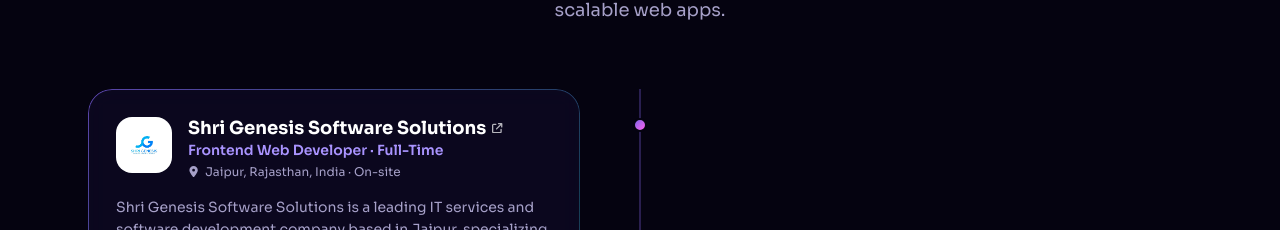
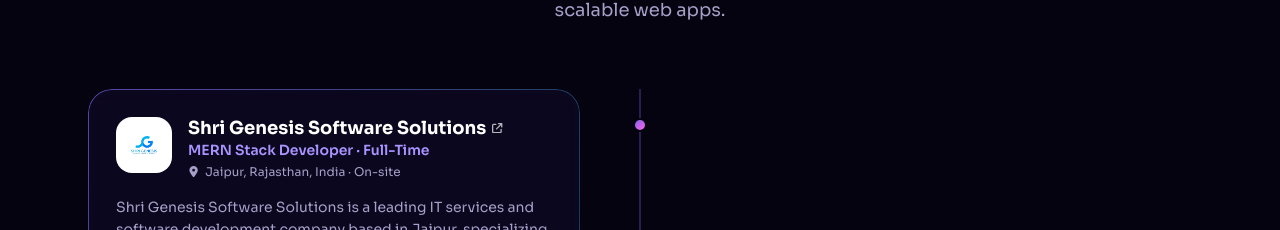
Before and after one commit to TheRealKrishna/krishna-portfolio, a Next.js app: page / in a window 1280 px wide. Shown: the part 1831-2061 px from the top of the page. Built offline with nearby package versions, Linux system fonts and the light colour scheme; no server answers.

Commit message:
fix: update job title to MERN Stack Developer for Shri Genesis Software Solutions experience

```diff
--- a/src/data/experience.ts
+++ b/src/data/experience.ts
@@ -16,7 +16,7 @@
   {
     company: "Shri Genesis Software Solutions",
     link: "https://shrigenesis.com/",
-    title: "Frontend Web Developer",
+    title: "MERN Stack Developer",
     type: "Full-Time",
     place: "Jaipur, Rajasthan, India · On-site",
     icon: "/assets/ShriGenesis.jpg",
```
